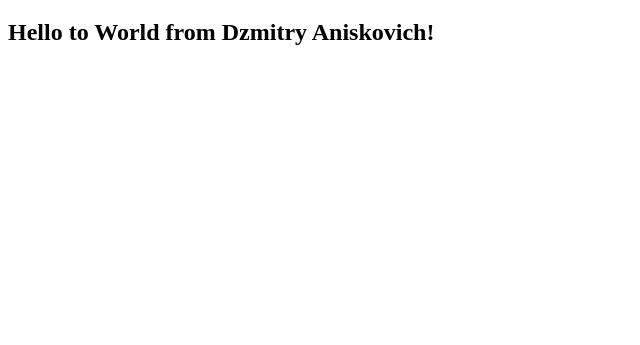
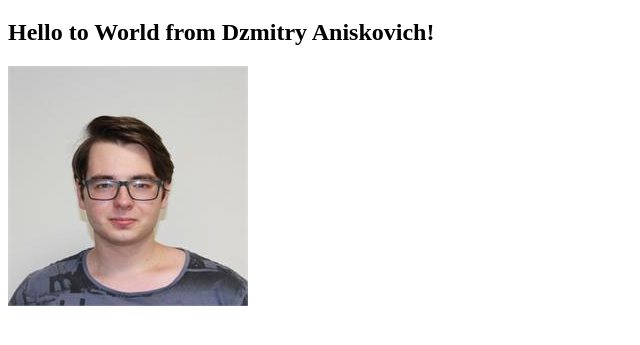
Before and after one commit to mordobiv/rsschool-cv, a plain HTML site: page index.html in a window 1280 px wide. Shown: the part 61-406 px from the top of the page, without its empty margins (0-640 px from the left). Drawn offline with Linux system fonts and the light colour scheme.

Commit message:
feat: add image to html

```diff
--- a/index.html
+++ b/index.html
@@ -9,5 +9,6 @@
 <body>
     <h1>CV</h1>
     <h2>Hello to World from Dzmitry Aniskovich!</h2>
+    <img src="./img/ava.jpeg">
 </body>
 </html>
```
